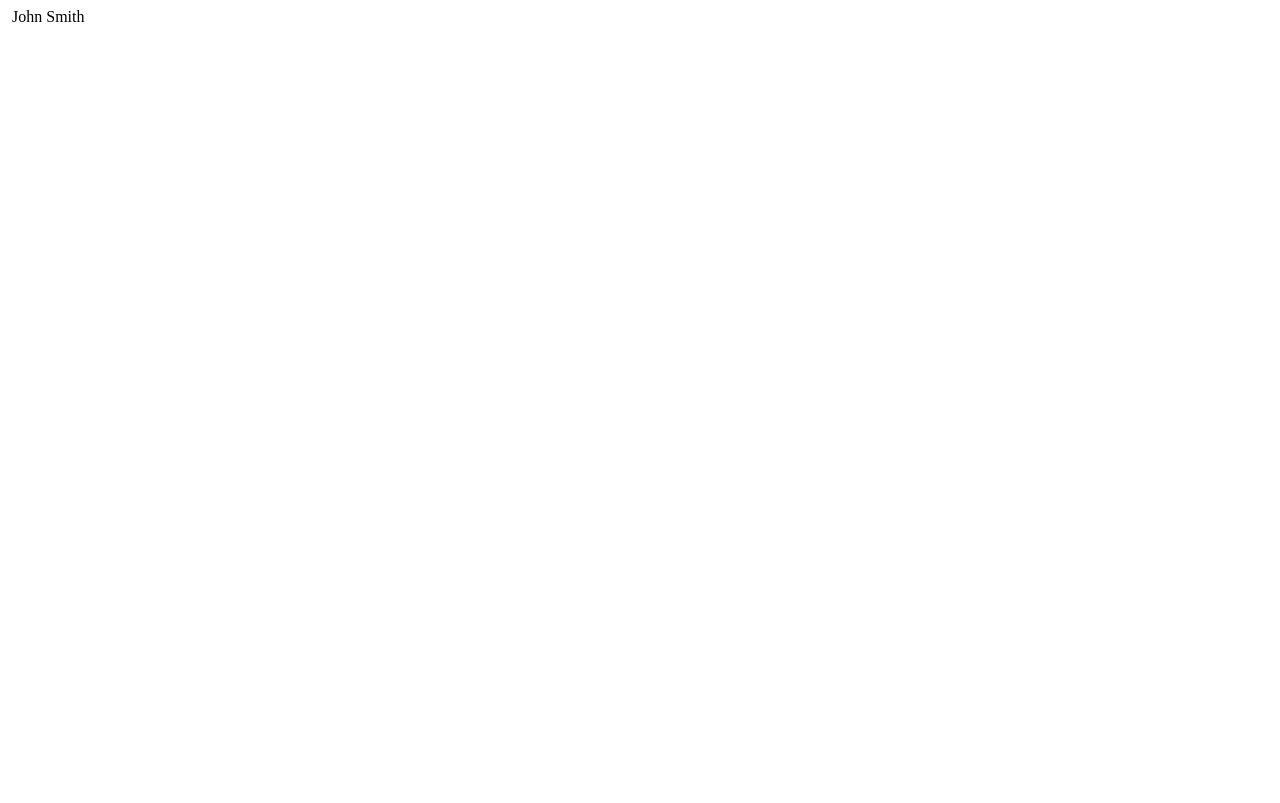
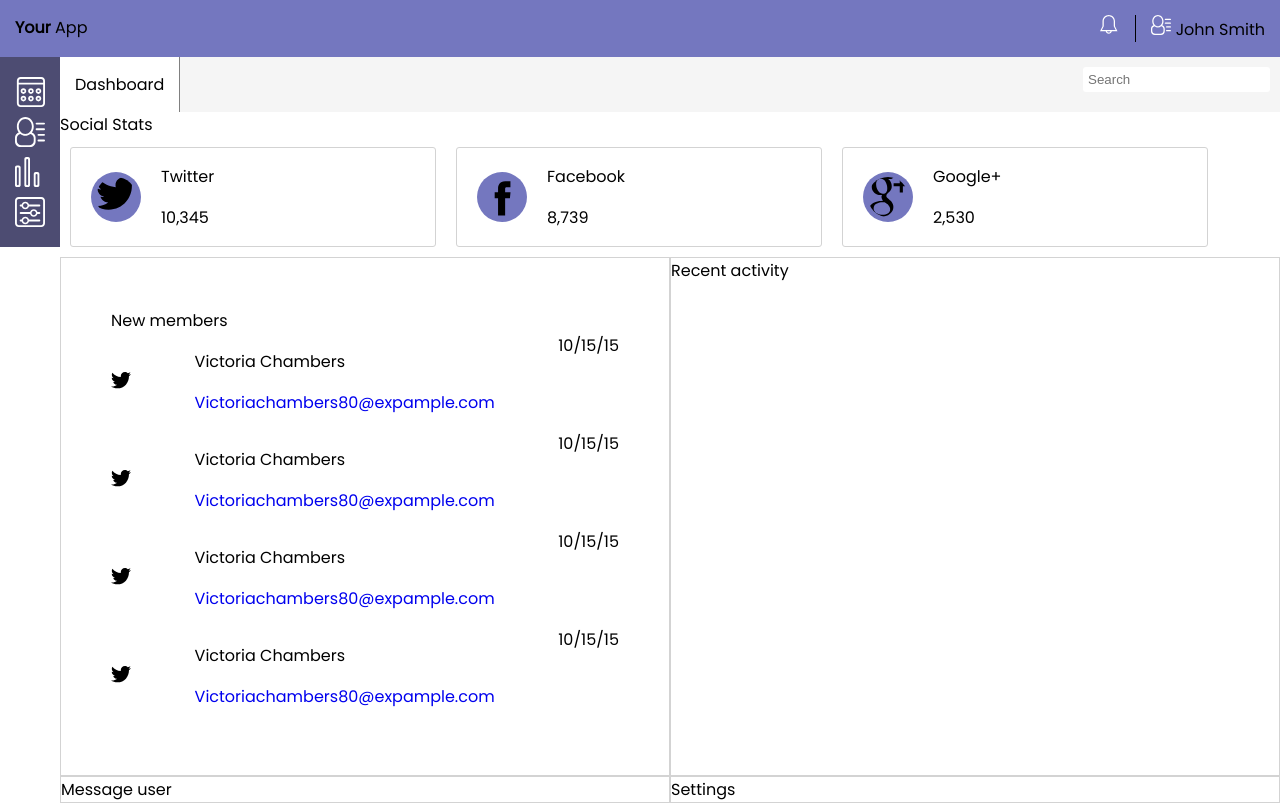
Before and after one commit to TroyAWilson/TechdegreeProjectNine, a plain HTML site: page index.html in a window 1280 px wide. Drawn offline with Linux system fonts and the light colour scheme.

Commit message:
Setting up page structure

```diff
--- a/css/styles.css
+++ b/css/styles.css
@@ -3,3 +3,114 @@
 /* #FBFBFB white? */
 /* #B2B2B2 lightgrey?*/
 /* #85DB80 weird green  */
+
+*{
+  box-sizing: border-box;
+}
+body{
+  margin: 0;
+  padding: 0;
+  font-family: "poppins", sans-serif;
+}
+
+form {
+  margin:0;
+}
+
+a{
+  text-decoration: none;
+}
+
+.main-header{
+  background-color:#7477BF ;
+  display: flex;
+  padding: 15px;
+  justify-content: space-between;
+}
+.inner-main-header{
+  display: flex;
+}
+.header-bell{
+  margin: 0 15px;
+}
+.profile-head{
+  border-left: 1px solid black;
+  padding-left: 15px;
+}
+.sidebar{
+  display: flex;
+  flex-direction: column;
+  background-color:#4D4C72;
+  height: 100%;
+  padding: 15px;
+}
+.side-icon{
+  margin: 5px 0;
+}
+.dash-head{
+  display: flex;
+  justify-content: space-between;
+  background-color: whitesmoke;
+  width:100%;
+}
+.dash-tab{
+  background: white;
+  padding: 15px;
+  border-right: .3px solid grey;
+}
+.search-bar{
+  padding: 5px;
+  margin: 10px;
+  border: none;
+  border-radius: 3px;
+}
+.main-content{
+  width:100%;
+}
+.main-container{
+  display: flex;
+}
+
+
+
+.social-stats{
+  display: flex;
+}
+
+
+
+.social-container{
+  display: flex;
+  align-items: center;
+  border: 1px solid lightgrey;
+  border-radius: 3px;
+  width: 30%;
+  margin: 10px;
+  padding: 0 20px;
+}
+
+.social-image{
+  margin-right: 20px;
+  padding-left: 5px;
+  padding: 5px;
+  background: #7477BF;
+  border-radius: 50%;
+}
+.activity-main-container{
+  display: flex;
+  flex-wrap: wrap;
+}
+
+.activity-container{
+  border: 1px solid lightgrey;
+  width: 50%;
+}
+
+.new-members-container{
+  padding: 50px;
+}
+
+.new-member{
+ display: flex;
+ justify-content: space-between;
+}
--- a/index.html
+++ b/index.html
@@ -5,22 +5,32 @@
   <meta http-equiv="X-UA-Compatible" content="ie=edge">
   <title>Web Dashboard | Project 9</title>
   <link rel="stylesheet" href="css/styles.css">
+  <link href="https://fonts.googleapis.com/css?family=Poppins" rel="stylesheet">
 </head>
 <body>
-  <header>
-    <span></span>
-    <img src="" alt="">
-    <div class="">
-      <img src="" alt="">
+  <header class ="main-header">
+    <span><strong>Your</strong> App</span>
+    <div class ="inner-main-header">
+    <img class ="header-bell" src="icons\icon-bell.svg" alt="" width ="20px" height ="20px">
+    <div class="profile-head">
+      <img src="icons\icon-members.svg" alt="" width ="20px"> <!-- Image placeholding for profile picture -->
       <span>John Smith</span>
     </div>
+    </div>
   </header>
+  <div class ="main-container">
   <div class ="sidebar">
-
+    <img class ="side-icon"src ="icons\icon-dashboard.svg" width ="30px">
+    <img class ="side-icon"src ="icons\icon-members.svg" width ="30px">
+    <img class ="side-icon"src ="icons\icon-visits.svg" width ="30px">
+    <img class ="side-icon"src ="icons\icon-settings.svg" width ="30px">
   </div>
   <div class ="main-content">
     <div class ="dash-head">
-
+      <span class ="dash-tab">Dashboard</span>
+      <form>
+        <input class ="search-bar" type="text" placeholder="Search">
+      </form>
     </div>
     <div class ="graphs-container">
       <div class ="graph1">
@@ -36,39 +46,102 @@
       </div>
 
     </div>
+    <span>Social Stats</span>
     <div class ="social-stats">
       <div class ="social-container twitter">
-
+        <img class ="social-image" src ="icons\icon-twitter.svg" width ="50px">
+        <div>
+          <p>Twitter</p>
+          <p>10,345</p>
+        </div>
       </div>
 
       <div class="social-container facebook ">
-
+        <img class ="social-image" src ="icons\icon-facebook.svg" width ="50px">
+        <div>
+          <p>Facebook</p>
+          <p>8,739</p>
+        </div>
       </div>
 
       <div class="social-container googlePlus">
-
+        <img class ="social-image" src ="icons\icon-google-plus.svg" width ="50px">
+        <div>
+          <p>Google+</p>
+          <p>2,530</p>
+        </div>
       </div>
 
     </div>
-    <div class="activity-container">
-      <div class="new-members-container">
+    <div class="activity-main-container">
+      <div class="new-members-container activity-container">
+        <span>New members</span>
+        <div class="new-member">
+          <img src ="icons\icon-twitter.svg" width ="20px">
+          <div>
+            <p>Victoria Chambers</p>
+            <a href ="#"><p>Victoriachambers80@expample.com</p></a>
+          </div>
+          <span>10/15/15</span>
+        </div>
 
+        <div class="new-member">
+          <img src ="icons\icon-twitter.svg" width ="20px">
+          <div>
+            <p>Victoria Chambers</p>
+            <a href ="#"><p>Victoriachambers80@expample.com</p></a>
+          </div>
+          <span>10/15/15</span>
+        </div>
+
+        <div class="new-member">
+          <img src ="icons\icon-twitter.svg" width ="20px">
+          <div>
+            <p>Victoria Chambers</p>
+            <a href ="#"><p>Victoriachambers80@expample.com</p></a>
+          </div>
+          <span>10/15/15</span>
+        </div>
+
+        <div class="new-member">
+          <img src ="icons\icon-twitter.svg" width ="20px">
+          <div>
+            <p>Victoria Chambers</p>
+            <a href ="#"><p>Victoriachambers80@expample.com</p></a>
+          </div>
+          <span>10/15/15</span>
+        </div>
       </div>
 
-      <div class="recent-activity-container">
+      <div class="recent-activity-container activity-container">
+        <span>Recent activity</span>
+        <div class="">
 
+        </div>
+
+        <div class="">
+
+        </div>
+
+        <div class="">
+
+        </div>
+        <div class="">
+
+        </div>
       </div>
 
-      <div class="message-user-container">
-
+      <div class="message-user-container activity-container">
+        <span>Message user</span>
       </div>
 
-      <div class="settings-container">
-
+      <div class="settings-container activity-container">
+        <span>Settings</span>
       </div>
 
     </div>
   </div>
+</div>
   <script type="text/javascript" src="scripts/script.js"></script>
 </body>
 </html>
```
